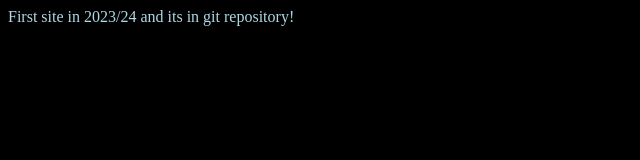
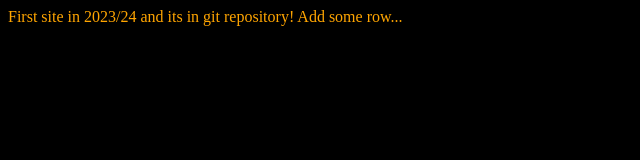
Before and after one commit to levieasy22/bot-first, a plain HTML site: page index.html in a window 1280 px wide. Shown: the whole page, without its empty margins (0-640 px from the left). Drawn offline with Linux system fonts and the light colour scheme; files that its build step writes are made by us from their sources.

Commit message:
Some conflict changes

```diff
--- a/assets/css/main.css
+++ b/assets/css/main.css
@@ -1,4 +1,4 @@
 body {
     background: black;
-    color: lightblue;
+    color: orange;
 }
--- a/index.html
+++ b/index.html
@@ -9,5 +9,6 @@
 </head>
 <body>
     First site in 2023/24 and its in git repository!
+    Add some row...
 </body>
 </html>
```
